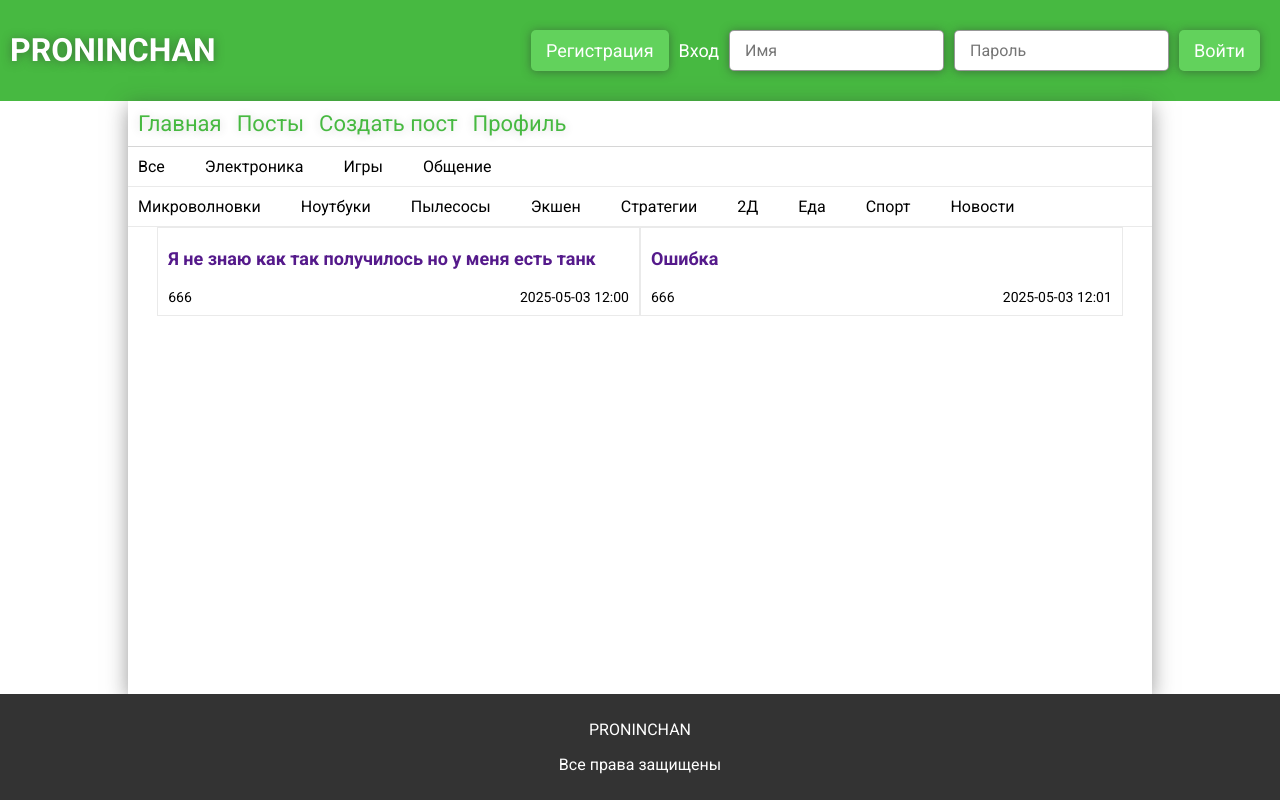
After one commit to maksprogiperprogrammer/kursovaia, a Flask app: page /posts in a window 1280 px wide. The commit adds this page. Run offline with Flask 3, Linux system fonts and the light colour scheme; style sheets or scripts are compiled from the project's sources.

Commit message:
Страница постов
Страница с выводом всех постов

```diff
--- a/app.py
+++ b/app.py
@@ -61,6 +61,12 @@ class ForumComments(db.Model):
 def main():
     return render_template('main.html')
 
+@app.route('/posts')
+def posts():
+    sections = ForumSections.query.all()
+    category = ForumCategory.query.all()
+    posts = ForumPosts.query.all()
+    return render_template('posts.html', posts=posts, category=category, sections=sections)
 
 @app.route('/post-creation')
 def create():
--- /dev/null
+++ b/static/css/posts.css
@@ -0,0 +1,51 @@
+.posts .posts-sections, .posts .posts-categories {
+  display: flex;
+  border-bottom: 1px solid rgba(51, 51, 51, 0.1);
+  gap: 20px;
+  transition: 0.3s ease;
+}
+.posts .posts-sections p, .posts .posts-categories p {
+  margin: 0;
+  padding: 10px 10px;
+  cursor: pointer;
+}
+.posts .posts-categories {
+  overflow: hidden;
+}
+.posts .posts-container {
+  display: flex;
+  flex-wrap: wrap;
+  justify-content: center;
+}
+.posts .posts-container .post {
+  width: 45%;
+  padding: 10px;
+  max-height: 100px;
+  border: 1px solid rgba(51, 51, 51, 0.1);
+  overflow: hidden;
+  display: flex;
+  flex-direction: column;
+  flex-wrap: wrap;
+}
+.posts .posts-container .post .post-theme {
+  flex: 1;
+  text-decoration: none;
+  font-size: 18px;
+  font-weight: bolder;
+  margin: 10px 0;
+}
+.posts .posts-container .post div {
+  display: flex;
+  justify-content: space-between;
+  font-size: 14px;
+}
+.posts .posts-container .post div p {
+  margin: 0;
+  margin-top: 10px;
+}
+
+.active {
+  background-color: #4CAF50;
+  color: white;
+  box-shadow: 0 0 10px rgba(76, 175, 80, 0.5);
+}
--- /dev/null
+++ b/static/css/posts.scss
@@ -0,0 +1,52 @@
+.posts {
+    .posts-sections, .posts-categories {
+        display: flex;
+        border-bottom: 1px solid rgba(51, 51, 51, 0.1);
+        gap: 20px;
+        transition: 0.3s ease;
+        p {
+            margin: 0;
+            padding: 10px 10px;
+            cursor: pointer;
+        }
+    }
+    .posts-categories {
+        overflow: hidden;
+    }
+    .posts-container{
+        display: flex;
+        flex-wrap: wrap;
+        justify-content: center;
+        .post {
+            width: 45%;
+            padding: 10px;
+            max-height: 100px;
+            border: 1px solid rgb(51, 51, 51, 0.1);;
+            overflow: hidden;
+            display: flex;
+            flex-direction: column;
+            flex-wrap: wrap;
+            .post-theme{
+                flex: 1;
+                text-decoration: none;
+                font-size: 18px;
+                font-weight: bolder;
+                margin: 10px 0;
+            }
+            div{
+                display: flex;
+                justify-content: space-between;
+                font-size: 14px;
+                p {
+                    margin: 0;
+                    margin-top: 10px;
+                }
+            }
+        }
+    }
+}
+.active{
+    background-color: #4CAF50;
+    color: white;
+    box-shadow: 0 0 10px rgba(76, 175, 80, 0.5);
+}
--- a/templates/base.html
+++ b/templates/base.html
@@ -37,8 +37,8 @@
     <main class="main">
         <div class="main-links">
             <a href="{{url_for('main')}}">Главная</a>
-            <a href="">Посты</a>
-            <a href="post-creation">Создать пост</a>
+            <a href="{{url_for('posts')}}">Посты</a>
+            <a href="{{url_for('create')}}">Создать пост</a>
             <a href="">Профиль</a>
         </div>
         {% block main %}{% endblock %}
--- /dev/null
+++ b/templates/posts.html
@@ -0,0 +1,29 @@
+{% extends 'main.html' %}
+{% block main %}
+<link rel="stylesheet" href="{{url_for('static', filename='css/posts.css')}}">
+<div class="posts">
+    <div class="posts-sections">
+        <p class="section">Все</p>
+        {% for section in sections %}
+            <p class="section">{{section.section}}</p>
+        {% endfor %}
+    </div>
+    <div class="posts-categories">
+        {% for category in category %}
+            <p class="category">{{category.category}}</p>
+        {% endfor %}
+    </div>
+    <div class="posts-container">
+        {% for post in posts %}
+            <div class="post">
+
+                <a href="" class="post-theme">{{post.theme}}</a>
+                <div>
+                    <p>{{post.user.username}}</p>
+                    <p>{{post.created_at.strftime('%Y-%m-%d %H:%M')}}</p>
+                </div>
+            </div>
+        {% endfor %}
+    </div>
+</div>
+{% endblock %}
```
